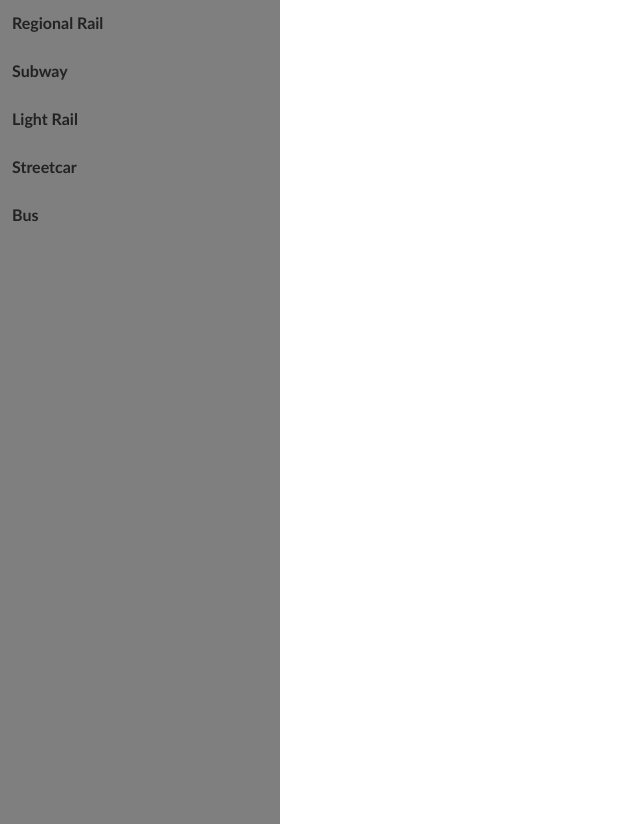
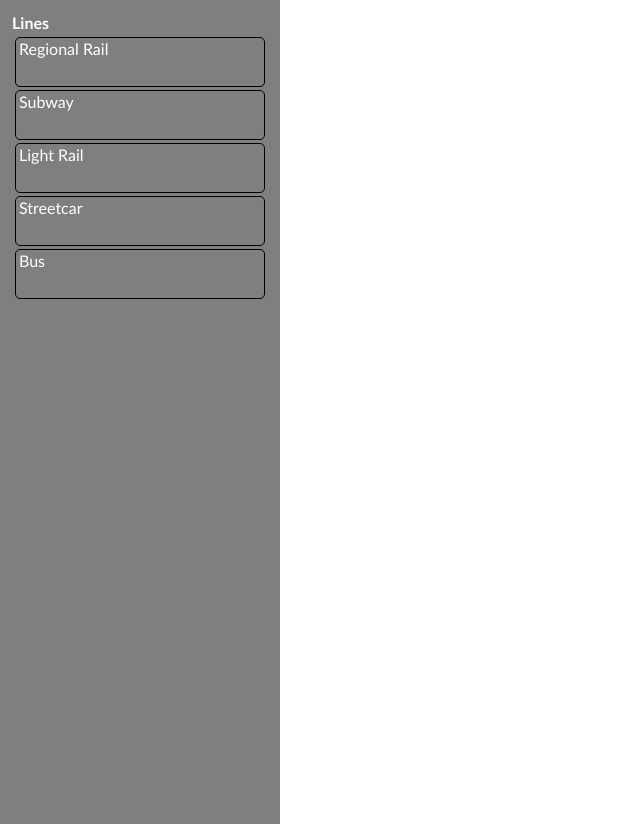
Before and after one commit to Millsy55/Transit-Planner, a plain HTML site: page docs/index.html in a window 1280 px wide. Shown: the whole page, without its empty margins (0-640 px from the left). Drawn offline with Linux system fonts and the light colour scheme.

Commit message:
menu stuffs

```diff
--- a/docs/css/style.css
+++ b/docs/css/style.css
@@ -14,7 +14,7 @@
 html {
   font-family: "Calibri";
   font-weight: 600;
-  color: #222;
+  color: #ffffff;
   font-size: 1em;
   line-height: 1.4;
 }
@@ -165,13 +165,27 @@ textarea {
 
 .sidebar-mode{
   height: 3em;
+  border: 1px;
+  border-color: #000000;
+  border-style: solid;
+  border-radius: 5px;
+  margin: 3px;
+}
+
+.sidebar-mode-title{
+  padding-left: 3px;
+  padding-right: 3px;
+  font-weight: 400;
 }
 
 .sidebar-mode:hover{
   height: 10em;
 }
 
+.sidebar-header{
+
 }
+
 
 
 /* ==========================================================================
--- a/docs/index.html
+++ b/docs/index.html
@@ -52,6 +52,7 @@
   </div> -->
   <div id="sidebar">
     <div id="sidebar-lines">
+      <div class="sidebar-header">Lines</div>
       <div class="sidebar-mode">
         <div class="sidebar-mode-title">Regional Rail</div>
       </div>
```
